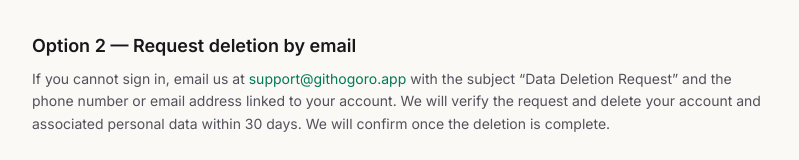
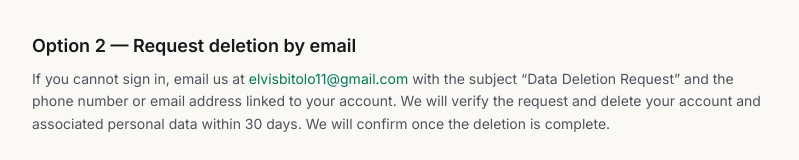
Before and after one commit to elvisbitolo/githogoro, a Next.js app: page /data-deletion in a window 1280 px wide. Shown: the part 538-698 px from the top of the page, without its empty margins (240-1039 px from the left). Built offline with nearby package versions, Linux system fonts and the light colour scheme.

Commit message:
chore: set legal pages contact email

```diff
--- a/src/app/(legal)/data-deletion/page.tsx
+++ b/src/app/(legal)/data-deletion/page.tsx
@@ -7,7 +7,7 @@ export const metadata: Metadata = {
   alternates: { canonical: "https://githogoro.vercel.app/data-deletion" },
 }
 
-const CONTACT_EMAIL = "support@githogoro.app"
+const CONTACT_EMAIL = "elvisbitolo11@gmail.com"
 const LAST_UPDATED = "October 16, 2026"
 
 function Step({ number, title, children }: { number: number; title: string; children: React.ReactNode }) {
--- a/src/app/(legal)/privacy/page.tsx
+++ b/src/app/(legal)/privacy/page.tsx
@@ -7,7 +7,7 @@ export const metadata: Metadata = {
   alternates: { canonical: "https://githogoro.vercel.app/privacy" },
 }
 
-const CONTACT_EMAIL = "support@githogoro.app"
+const CONTACT_EMAIL = "elvisbitolo11@gmail.com"
 const LAST_UPDATED = "October 16, 2026"
 
 function Section({
--- a/src/app/(legal)/terms/page.tsx
+++ b/src/app/(legal)/terms/page.tsx
@@ -6,7 +6,7 @@ export const metadata: Metadata = {
   alternates: { canonical: "https://githogoro.vercel.app/terms" },
 }
 
-const CONTACT_EMAIL = "support@githogoro.app"
+const CONTACT_EMAIL = "elvisbitolo11@gmail.com"
 const LAST_UPDATED = "October 16, 2026"
 
 function Section({
```
